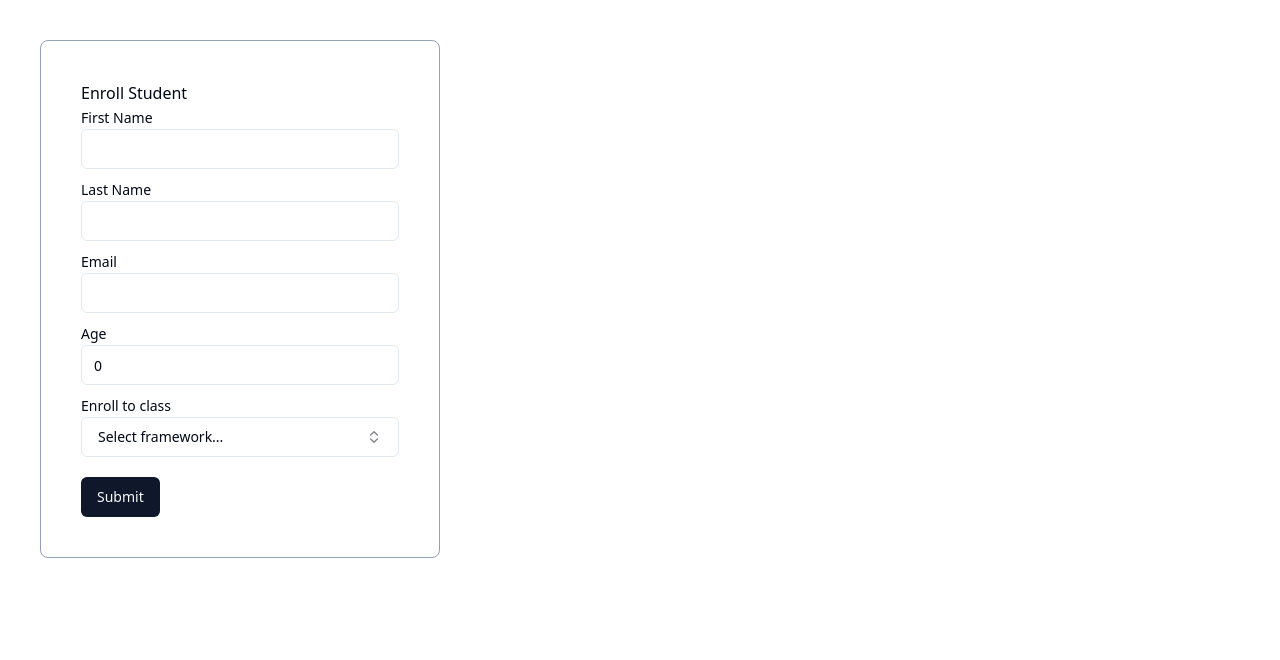
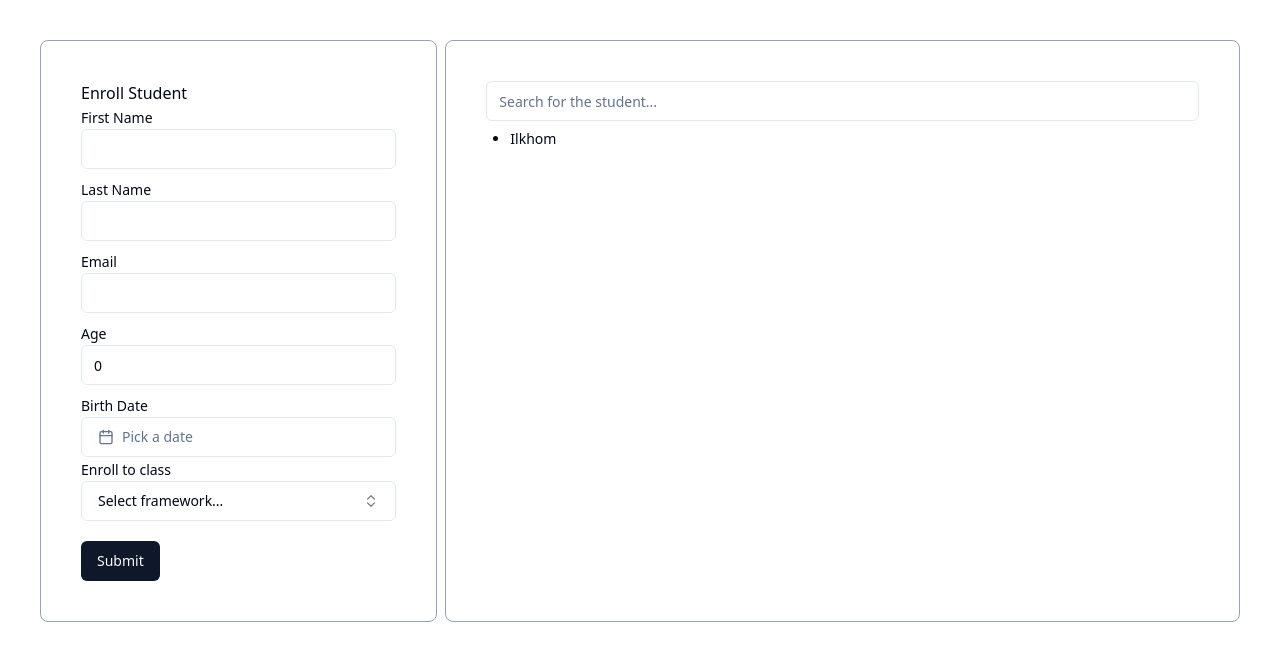
Before and after one commit to zheksha/daycare, a React (Vite) app: page / in a window 1280 px wide. Shown: the top 660 px of the page. Built offline with nearby package versions, Linux system fonts and the light colour scheme.

Commit message:
feat: Date picker ans some other stuff

```diff
--- a/package.json
+++ b/package.json
@@ -12,15 +12,19 @@
   "dependencies": {
     "@radix-ui/react-dialog": "^1.1.1",
     "@radix-ui/react-label": "^2.1.0",
-    "@radix-ui/react-popover": "^1.1.1",
+    "@radix-ui/react-popover": "^1.1.2",
     "@radix-ui/react-slot": "^1.1.0",
+    "@reduxjs/toolkit": "^2.2.7",
     "class-variance-authority": "^0.7.0",
     "clsx": "^2.1.1",
     "cmdk": "^1.0.0",
+    "date-fns": "^3.6.0",
     "formik": "^2.4.6",
     "lucide-react": "^0.441.0",
     "react": "^18.3.1",
+    "react-day-picker": "^8.10.1",
     "react-dom": "^18.3.1",
+    "react-redux": "^9.1.2",
     "tailwind-merge": "^2.5.2",
     "tailwindcss-animate": "^1.0.7",
     "yup": "^1.4.0"
--- a/src/App.tsx
+++ b/src/App.tsx
@@ -1,11 +1,20 @@
 import './App.css'
+import StudentList from './components/custom/StudentList'
 import StudentsForm from './components/custom/StudentsForm'
+import { useAppSelector } from './redux/store'
 
 const App = () => {
+  const students = useAppSelector((state) => state.studentsInfo.students)
+
+  console.log(students)
+
   return (
-    <div className="p-10">
-      <div className="w-1/3 border border-slate-400 rounded-lg">
+    <div className="p-10 flex">
+      <div className="w-1/3 border border-slate-400 rounded-lg mr-2">
         <StudentsForm />
+      </div>
+      <div className="w-2/3 border border-slate-400 rounded-lg">
+        <StudentList students={students} />
       </div>
     </div>
   )
--- /dev/null
+++ b/src/components/custom/DatePicker.tsx
@@ -0,0 +1,46 @@
+import * as React from 'react'
+import { format } from 'date-fns'
+import { Calendar as CalendarIcon } from 'lucide-react'
+
+import { cn } from '@/lib/utils'
+import { Button } from '@/components/ui/button'
+import { Calendar } from '@/components/ui/calendar'
+import {
+  Popover,
+  PopoverContent,
+  PopoverTrigger,
+} from '@/components/ui/popover'
+
+interface IDatePicker {
+  date?: Date
+  setDate: (date: Date) => void
+}
+
+export function DatePicker(props: IDatePicker) {
+  const { setDate, date } = props
+
+  return (
+    <Popover>
+      <PopoverTrigger asChild>
+        <Button
+          variant={'outline'}
+          className={cn(
+            'w-full justify-start text-left font-normal',
+            !date && 'text-muted-foreground'
+          )}
+        >
+          <CalendarIcon className="mr-2 h-4 w-4" />
+          {date ? format(date, 'PPP') : <span>Pick a date</span>}
+        </Button>
+      </PopoverTrigger>
+      <PopoverContent className="w-auto p-0">
+        <Calendar
+          mode="single"
+          selected={date}
+          onSelect={(e) => setDate(e as Date)}
+          initialFocus
+        />
+      </PopoverContent>
+    </Popover>
+  )
+}
--- /dev/null
+++ b/src/components/custom/StudentList.tsx
@@ -0,0 +1,40 @@
+import type { IStudent } from '@/types/types'
+import React, { useMemo, useState } from 'react'
+import { Label } from '../ui/label'
+import { Input } from '../ui/input'
+
+interface IStudentListProps {
+  students: IStudent[]
+}
+
+const StudentList = (props: IStudentListProps) => {
+  const { students } = props
+  const [searchTerm, setSearchTerm] = useState('')
+
+  const filteredStudents = useMemo(() => {
+    console.log('Filtering Student.....')
+    return students.filter((student) =>
+      student.firstName.toLowerCase().includes(searchTerm.toLowerCase())
+    )
+  }, [searchTerm])
+
+  return (
+    <div className="p-10">
+      <Input
+        id="age"
+        name="age"
+        value={searchTerm}
+        onChange={(e) => setSearchTerm(e.target.value)}
+        className="mb-2"
+        placeholder="Search for the student..."
+      />
+      <ul className="list-disc mt-2">
+        {filteredStudents.map((student) => (
+          <li className="text-sm mx-6">{student.firstName}</li>
+        ))}
+      </ul>
+    </div>
+  )
+}
+
+export default StudentList
--- a/src/components/custom/StudentsForm.tsx
+++ b/src/components/custom/StudentsForm.tsx
@@ -1,21 +1,27 @@
 import { Formik, Form } from 'formik'
 import { useEffect, useState } from 'react'
 import { ComboBox } from './ComboBox'
-import type { IStudents } from '@/types/types'
+import type { IStudent } from '@/types/types'
 import { Label } from '../ui/label'
 import { Input } from '../ui/input'
 import { Button } from '../ui/button'
 import { Badge } from '../ui/badge'
 import * as Yup from 'yup'
+import { useAppDispatch } from '@/redux/store'
+import { addStudent } from '@/redux/studentsSlice'
+import { DatePicker } from './DatePicker'
+import { format } from 'date-fns'
 
 const StudentsForm = () => {
-  const [students, setStudents] = useState<IStudents>()
+  const [students, setStudents] = useState<IStudent[]>([])
+  const dispatch = useAppDispatch()
 
   const onHandleSubmit = (
-    values: IStudents,
+    values: IStudent,
     { resetForm }: { resetForm: () => void }
   ) => {
-    setStudents(values)
+    dispatch(addStudent(values))
+    setStudents([...students, values])
     resetForm()
   }
 
@@ -49,6 +55,7 @@ const StudentsForm = () => {
           parentEmail: '',
           age: 0,
           enrolledClass: undefined,
+          birthDate: undefined,
         }}
         onSubmit={onHandleSubmit}
         validationSchema={SignupSchema}
@@ -124,7 +131,17 @@ const StudentsForm = () => {
               </Badge>
             ) : null}
 
-            <Label htmlFor="enrolledClass">Enroll to class</Label>
+            <Label htmlFor="birthdate">Birth Date</Label>
+            <DatePicker
+              date={values.birthDate}
+              setDate={(selectedDate) =>
+                setFieldValue('birthDate', format(selectedDate, 'MM/dd/yyyy'))
+              }
+            />
+
+            <Label htmlFor="enrolledClass" className="mt-5">
+              Enroll to class
+            </Label>
             <div>
               <ComboBox
                 value={values.enrolledClass}
--- /dev/null
+++ b/src/components/ui/calendar.tsx
@@ -0,0 +1,64 @@
+import * as React from "react"
+import { ChevronLeft, ChevronRight } from "lucide-react"
+import { DayPicker } from "react-day-picker"
+
+import { cn } from "@/lib/utils"
+import { buttonVariants } from "@/components/ui/button"
+
+export type CalendarProps = React.ComponentProps<typeof DayPicker>
+
+function Calendar({
+  className,
+  classNames,
+  showOutsideDays = true,
+  ...props
+}: CalendarProps) {
+  return (
+    <DayPicker
+      showOutsideDays={showOutsideDays}
+      className={cn("p-3", className)}
+      classNames={{
+        months: "flex flex-col sm:flex-row space-y-4 sm:space-x-4 sm:space-y-0",
+        month: "space-y-4",
+        caption: "flex justify-center pt-1 relative items-center",
+        caption_label: "text-sm font-medium",
+        nav: "space-x-1 flex items-center",
+        nav_button: cn(
+          buttonVariants({ variant: "outline" }),
+          "h-7 w-7 bg-transparent p-0 opacity-50 hover:opacity-100"
+        ),
+        nav_button_previous: "absolute left-1",
+        nav_button_next: "absolute right-1",
+        table: "w-full border-collapse space-y-1",
+        head_row: "flex",
+        head_cell:
+          "text-muted-foreground rounded-md w-9 font-normal text-[0.8rem]",
+        row: "flex w-full mt-2",
+        cell: "h-9 w-9 text-center text-sm p-0 relative [&:has([aria-selected].day-range-end)]:rounded-r-md [&:has([aria-selected].day-outside)]:bg-accent/50 [&:has([aria-selected])]:bg-accent first:[&:has([aria-selected])]:rounded-l-md last:[&:has([aria-selected])]:rounded-r-md focus-within:relative focus-within:z-20",
+        day: cn(
+          buttonVariants({ variant: "ghost" }),
+          "h-9 w-9 p-0 font-normal aria-selected:opacity-100"
+        ),
+        day_range_end: "day-range-end",
+        day_selected:
+          "bg-primary text-primary-foreground hover:bg-primary hover:text-primary-foreground focus:bg-primary focus:text-primary-foreground",
+        day_today: "bg-accent text-accent-foreground",
+        day_outside:
+          "day-outside text-muted-foreground opacity-50 aria-selected:bg-accent/50 aria-selected:text-muted-foreground aria-selected:opacity-30",
+        day_disabled: "text-muted-foreground opacity-50",
+        day_range_middle:
+          "aria-selected:bg-accent aria-selected:text-accent-foreground",
+        day_hidden: "invisible",
+        ...classNames,
+      }}
+      components={{
+        IconLeft: ({ ...props }) => <ChevronLeft className="h-4 w-4" />,
+        IconRight: ({ ...props }) => <ChevronRight className="h-4 w-4" />,
+      }}
+      {...props}
+    />
+  )
+}
+Calendar.displayName = "Calendar"
+
+export { Calendar }
--- a/src/main.tsx
+++ b/src/main.tsx
@@ -1,10 +1,14 @@
+import './index.css'
+import App from './App.tsx'
+import { Provider } from 'react-redux'
 import { StrictMode } from 'react'
 import { createRoot } from 'react-dom/client'
-import App from './App.tsx'
-import './index.css'
+import { store } from './redux/store'
 
 createRoot(document.getElementById('root')!).render(
   <StrictMode>
-    <App />
-  </StrictMode>,
+    <Provider store={store}>
+      <App />
+    </Provider>
+  </StrictMode>
 )
--- /dev/null
+++ b/src/redux/store.ts
@@ -0,0 +1,18 @@
+import { configureStore } from '@reduxjs/toolkit'
+import students from './studentsSlice'
+import { useDispatch, useSelector } from 'react-redux'
+
+export const store = configureStore({
+  reducer: {
+    studentsInfo: students,
+  },
+})
+
+// Infer the `RootState` and `AppDispatch` types from the store itself
+export type RootState = ReturnType<typeof store.getState>
+// Inferred type: {posts: PostsState, comments: CommentsState, users: UsersState}
+export type AppDispatch = typeof store.dispatch
+
+// Use throughout your app instead of plain `useDispatch` and `useSelector`
+export const useAppDispatch = useDispatch.withTypes<AppDispatch>()
+export const useAppSelector = useSelector.withTypes<RootState>()
--- /dev/null
+++ b/src/redux/studentsSlice.ts
@@ -0,0 +1,33 @@
+import {
+  DaycareClasses,
+  type IStudent,
+  type IStudentSliceState,
+} from '@/types/types'
+import { createSlice, type PayloadAction } from '@reduxjs/toolkit'
+
+const initialState: IStudentSliceState = {
+  students: [
+    {
+      firstName: 'Ilkhom',
+      lastName: 'Abdullaev',
+      parentEmail: 'ilkhom@gmail.com',
+      age: 25,
+      enrolledClass: DaycareClasses.PANDAS,
+    },
+  ],
+}
+
+export const studentsSlice = createSlice({
+  name: 'students',
+  initialState,
+  reducers: {
+    addStudent: (state, action: PayloadAction<IStudent>) => {
+      state.students.push(action.payload)
+    },
+  },
+})
+
+// Action creators are generated for each case reducer function
+export const { addStudent } = studentsSlice.actions
+
+export default studentsSlice.reducer
```
Also changed, not shown: src/types/types.ts (+6 -1 lines), 1 other file (tests, documents, lock files or other folders).
